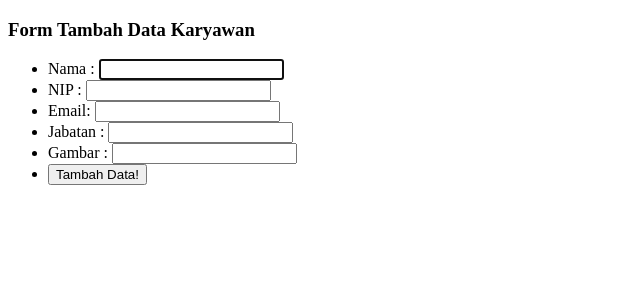
After one commit to fikrimubarok7/KuliahPemrogramanWeb, a PHP site: page /tambah.php in a window 1280 px wide. The commit adds this page. Shown: the top 300 px of the page, without its empty margins (0-640 px from the left). Run offline with PHP 8.4, Linux system fonts and the light colour scheme.

Commit message:
menambahkan fitur Insert data

```diff
--- a/kuliah/pertemuan10/detail.php
+++ b/kuliah/pertemuan10/detail.php
@@ -27,7 +27,7 @@ $k = query("SELECT * FROM karyawan WHERE id = $id")
     <li>Nama: <?= $k['nama']; ?></li>
     <li>Email: <?= $k['email']; ?></li>
     <li>Jabatan: <?= $k['jabatan']; ?></li>
-    <li><a href="">ubah</a> | <a href=""></a>hapus</li>
+    <li><a href="">ubah</a> | <a href="">hapus</a></li>
     <li><a href="latihan3.php">Kembali ke daftar Karyawan</a></li>
   </ul>
 </body>
--- a/kuliah/pertemuan10/functions.php
+++ b/kuliah/pertemuan10/functions.php
@@ -22,3 +22,24 @@ function query($query)
 
   return $rows;
 }
+
+function tambah($data)
+{
+  $conn = koneksi();
+
+  $nama = htmlspecialchars($data['nama']);
+  $nip = htmlspecialchars($data['nip']);
+  $email = htmlspecialchars($data['email']);
+  $jabatan = htmlspecialchars($data['jabatan']);
+  $gambar = htmlspecialchars($data['gambar']);
+
+  $query = "INSERT INTO
+              karyawan
+            VALUES
+            (null, '$nama', '$nip', '$email', '$jabatan', '$gambar')
+            ";
+
+  mysqli_query($conn, $query);
+  echo mysqli_error($conn);
+  return mysqli_affected_rows($conn);
+}
--- a/kuliah/pertemuan10/latihan1.php
+++ b/kuliah/pertemuan10/latihan1.php
@@ -13,7 +13,7 @@ $rows = [];
 while ($row = mysqli_fetch_assoc($result)) {
   $rows[] = $row;
 }
-// tampung ke variable mahasiswa
+// tampung ke variable karyawan
 $karyawan = $rows;
 ?>
 
--- a/kuliah/pertemuan10/latihan2.php
+++ b/kuliah/pertemuan10/latihan2.php
@@ -14,7 +14,7 @@ $karyawan = query("SELECT * FROM karyawan");
 </head>
 
 <body>
-  <h3> Daftar Karyawan</h3>
+  <h3> Daftar data Karyawan</h3>
 
   <table border="1" cellpadding="10" cellspacing="0">
     <tr>
--- a/kuliah/pertemuan10/latihan3.php
+++ b/kuliah/pertemuan10/latihan3.php
@@ -15,6 +15,9 @@ $karyawan = query("SELECT * FROM karyawan");
 
 <body>
   <h3> Daftar Karyawan</h3>
+
+  <a href="tambah.php">Tambah Data Karyawan</a>
+  <br><br>
 
   <table border="1" cellpadding="10" cellspacing="0">
     <tr>
--- /dev/null
+++ b/kuliah/pertemuan10/tambah.php
@@ -0,0 +1,69 @@
+<?php
+require 'functions.php';
+
+// cek apakah tombol sudah di tekan
+if (isset($_POST['tambah'])) {
+  if (tambah($_POST) > 0) {
+    echo "<script>
+    alert('data berhasil ditambahkan');
+    document.location.href = 'latihan3.php';
+    </script>";
+  } else {
+    echo "Data Gagal di tambahkan!";
+  }
+}
+
+?>
+
+<!DOCTYPE html>
+<html lang="en">
+
+<head>
+  <meta charset="UTF-8">
+  <meta http-equiv="X-UA-Compatible" content="IE=edge">
+  <meta name="viewport" content="width=device-width, initial-scale=1.0">
+  <title>Tambah data Karyawan</title>
+</head>
+
+<body>
+  <h3>Form Tambah Data Karyawan</h3>
+  <form action="" method="POST">
+    <ul>
+      <li>
+        <label>
+          Nama :
+          <input type="text" name="nama" autofocus required>
+        </label>
+      </li>
+      <li>
+        <label>
+          NIP :
+          <input type="text" name="nip" required>
+        </label>
+      </li>
+      <li>
+        <label>
+          Email:
+          <input type="text" name="email" required>
+        </label>
+      </li>
+      <li>
+        <label>
+          Jabatan :
+          <input type="text" name="jabatan" required>
+        </label>
+      </li>
+      <li>
+        <label>
+          Gambar :
+          <input type="text" name="gambar" required>
+        </label>
+      </li>
+      <li>
+        <button type="submit" name="tambah"> Tambah Data!</button>
+      </li>
+    </ul>
+  </form>
+</body>
+
+</html>
```
